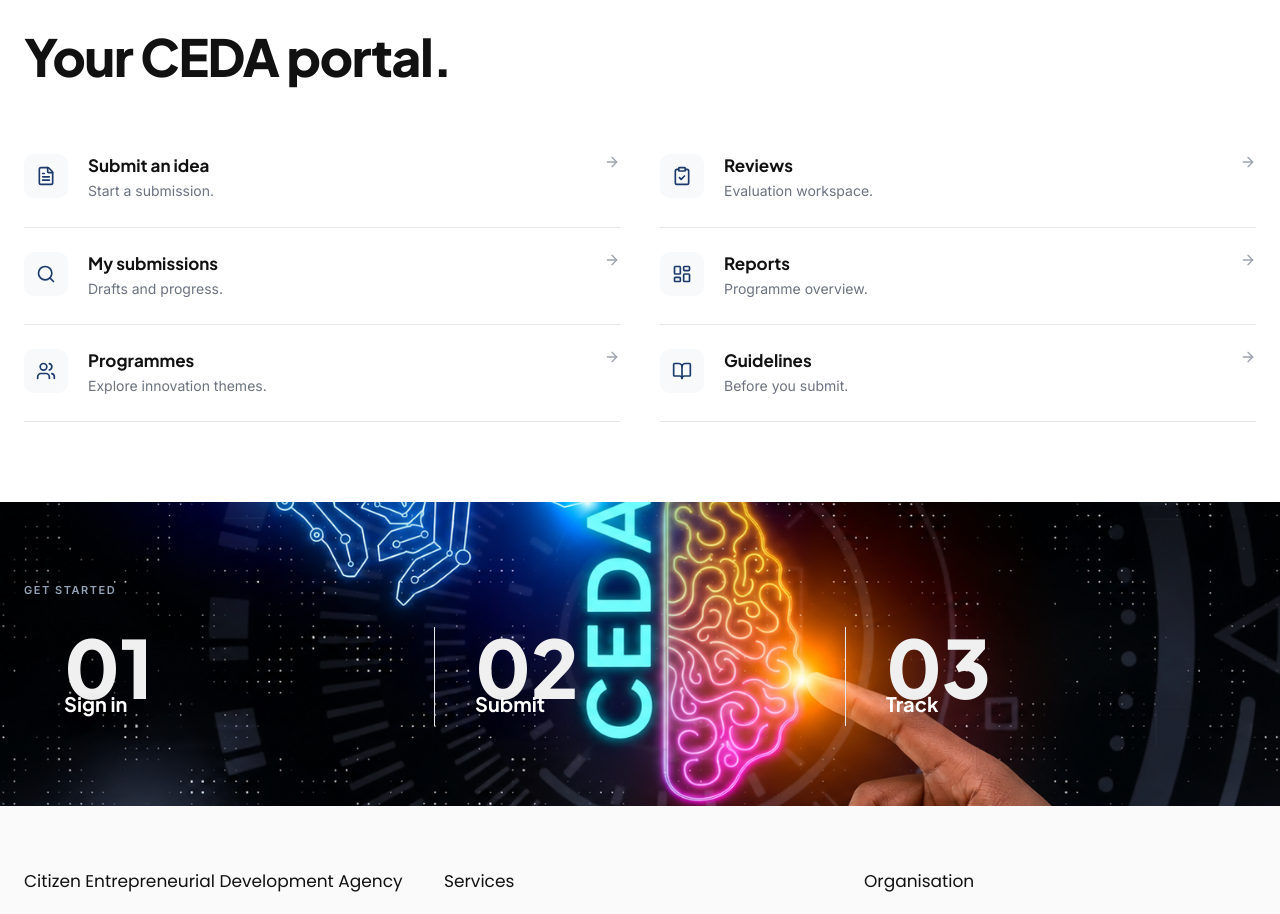
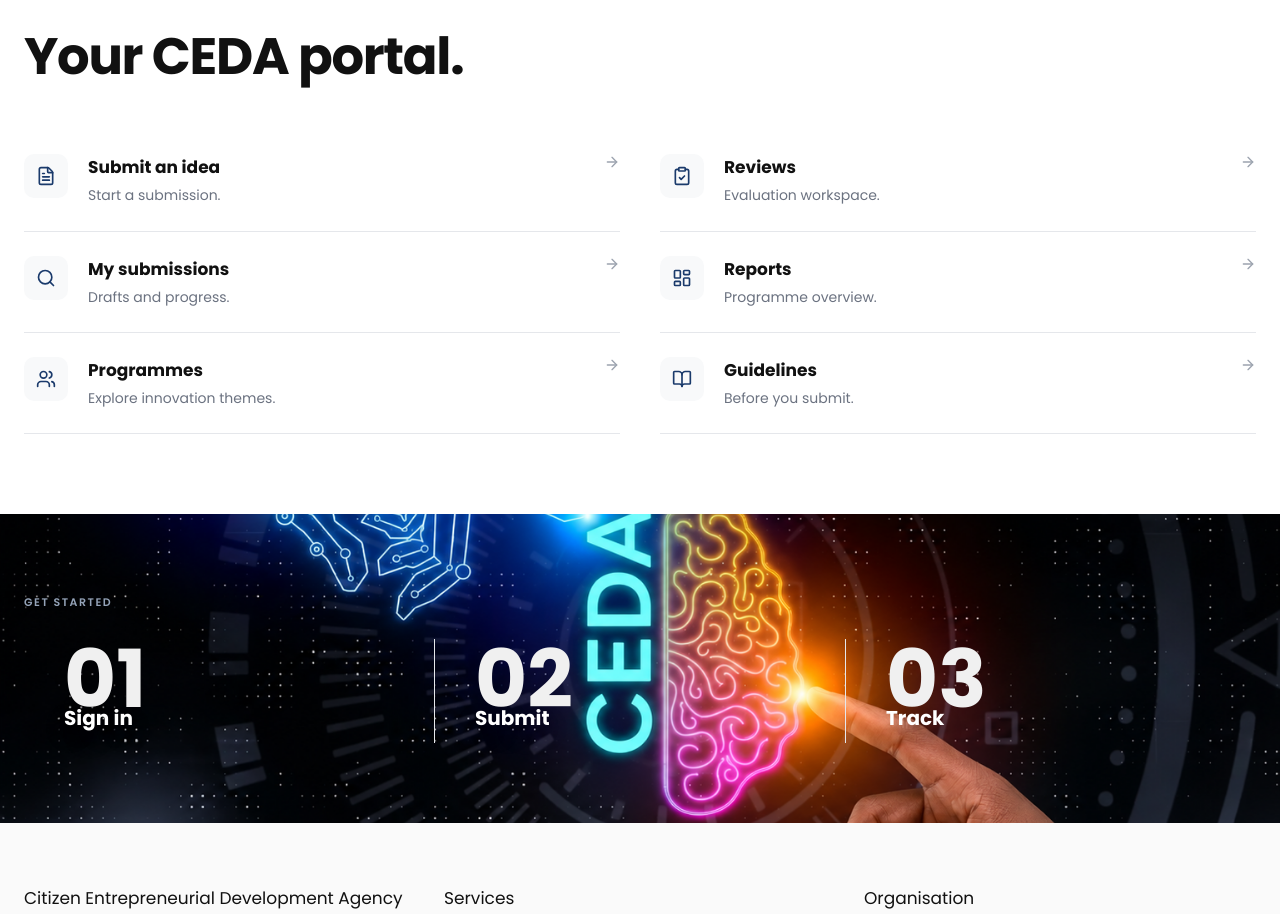
Before and after one commit to Ceda-hackathon-portal/front-end, a React (Vite) app: page / in a window 1280 px wide. Shown: the part 1883-2797 px from the top of the page. Built offline with nearby package versions, Linux system fonts and the light colour scheme.

Commit message:
style(home): align section typography with the CEDA design

```diff
--- a/src/styles/home.css
+++ b/src/styles/home.css
@@ -1,5 +1,4 @@
-
-        .home-sections-block {
+.home-sections-block {
           padding: 80px 0;
         }
 
@@ -63,7 +62,7 @@
         .home-section-heading {
           margin: 0 0 48px;
           color: #111111;
-          font-family: "Plus Jakarta Sans", sans-serif;
+          font-family: "Poppins", sans-serif;
           font-size: clamp(32px, 4vw, 52px);
           font-weight: 800;
           line-height: 1.02;
@@ -112,7 +111,7 @@
 
         .home-service-title {
           color: #111111;
-          font-family: "Plus Jakarta Sans", sans-serif;
+          font-family: "Poppins", sans-serif;
           font-size: 17px;
           font-weight: 700;
           transition: color 0.2s ease;
@@ -121,7 +120,7 @@
         .home-service-description {
           margin-top: 4px;
           color: #6b7280;
-          font-family: "Inter", sans-serif;
+          font-family: "Poppins", sans-serif;
           font-size: 14px;
           font-weight: 400;
           line-height: 1.6;
@@ -186,7 +185,7 @@
         .home-step-number {
           display: block;
           margin-bottom: -16px;
-          font-family: "Plus Jakarta Sans", sans-serif;
+          font-family: "Poppins", sans-serif;
           font-size: 80px;
           font-weight: 800;
           line-height: 1;
@@ -196,7 +195,7 @@
         .home-step-title {
           margin-bottom: 10px;
           color: #ffffff;
-          font-family: "Plus Jakarta Sans", sans-serif;
+          font-family: "Poppins", sans-serif;
           font-size: 20px;
           font-weight: 700;
           transition: color 0.2s ease;
@@ -246,3 +245,19 @@
             font-size: 64px;
           }
         }
+
+        /* Homepage typography: Poppins everywhere on the home page */
+        .ceda-hero-frame,
+        .home-sections-block,
+        .home-sections-shell {
+          font-family: "Poppins", sans-serif;
+        }
+
+        .ceda-hero-frame :is(h1, h2, h3, p, span, a, button),
+        .home-sections-block :is(h1, h2, h3, h4, h5, h6, p, span, a, button, strong, small) {
+          font-family: "Poppins", sans-serif;
+        }
+
+        .home-quick-text {
+          font-family: "Poppins", sans-serif;
+        }
```
